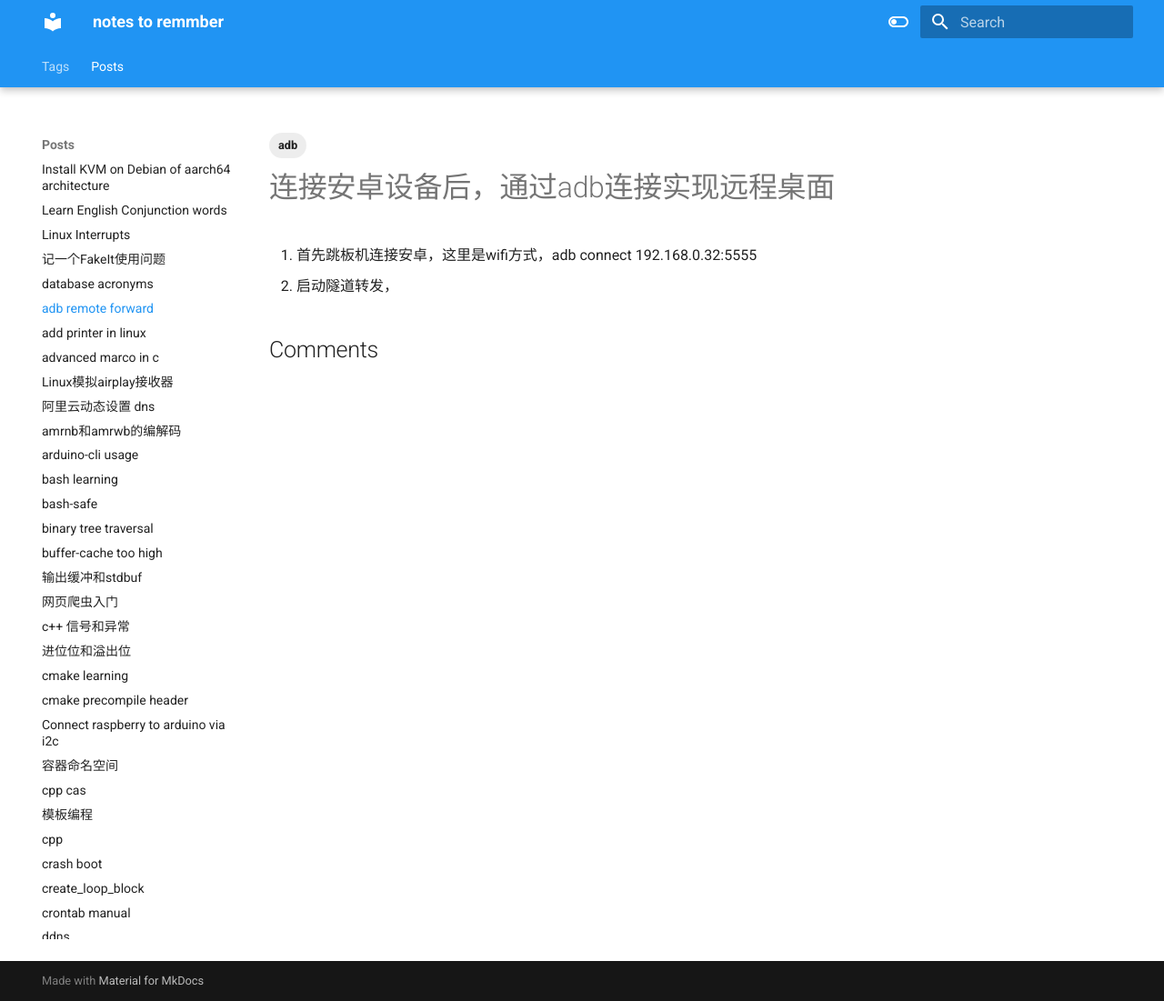
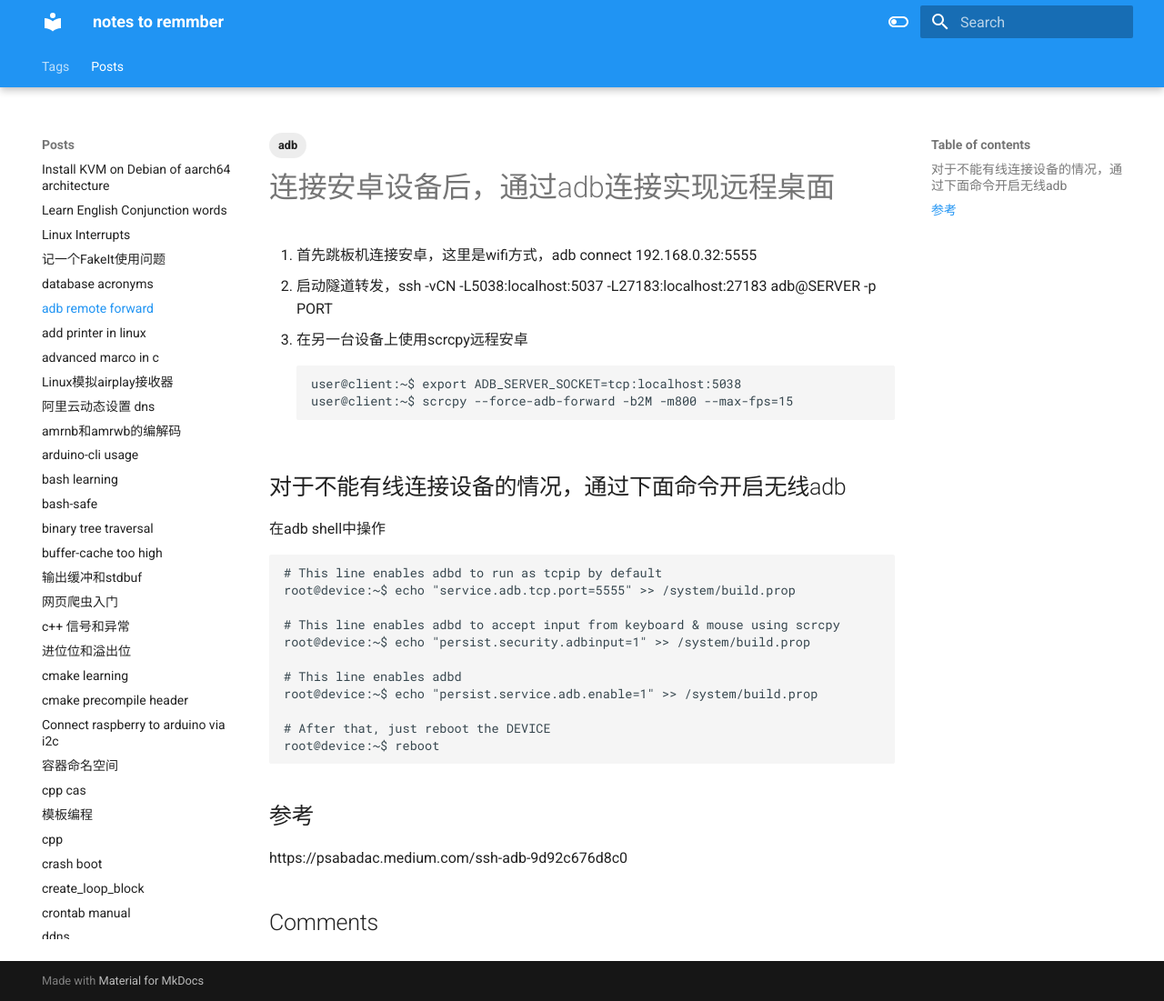
Before and after one commit to energygreek/notes, an MkDocs documentation site: the page built from docs/posts/adb remote forward.md, in a window 1280 px wide and 1101 px high. Shown: the whole window at 91% size. Built offline with MkDocs 1.6.1 and Material for MkDocs 9.7.7, drawn with Linux system fonts in a browser that asks for light colours; comment, search, counter and statistics services are not loaded.

Commit message:
Apr 24, 2025, 6:01 PM

````diff
--- a/docs/posts/adb remote forward.md
+++ b/docs/posts/adb remote forward.md
@@ -8,4 +8,30 @@ tags: [adb]
 # 连接安卓设备后，通过adb连接实现远程桌面
 
 1. 首先跳板机连接安卓，这里是wifi方式，adb connect 192.168.0.32:5555
-2. 启动隧道转发，
+2. 启动隧道转发，ssh -vCN -L5038:localhost:5037 -L27183:localhost:27183 adb@SERVER -p PORT
+3. 在另一台设备上使用scrcpy远程安卓
+```
+user@client:~$ export ADB_SERVER_SOCKET=tcp:localhost:5038
+user@client:~$ scrcpy --force-adb-forward -b2M -m800 --max-fps=15
+```
+
+## 对于不能有线连接设备的情况，通过下面命令开启无线adb
+
+在adb shell中操作
+
+```
+# This line enables adbd to run as tcpip by default
+root@device:~$ echo "service.adb.tcp.port=5555" >> /system/build.prop
+
+# This line enables adbd to accept input from keyboard & mouse using scrcpy
+root@device:~$ echo "persist.security.adbinput=1" >> /system/build.prop
+
+# This line enables adbd
+root@device:~$ echo "persist.service.adb.enable=1" >> /system/build.prop
+
+# After that, just reboot the DEVICE
+root@device:~$ reboot
+```
+
+## 参考
+https://psabadac.medium.com/ssh-adb-9d92c676d8c0
````
